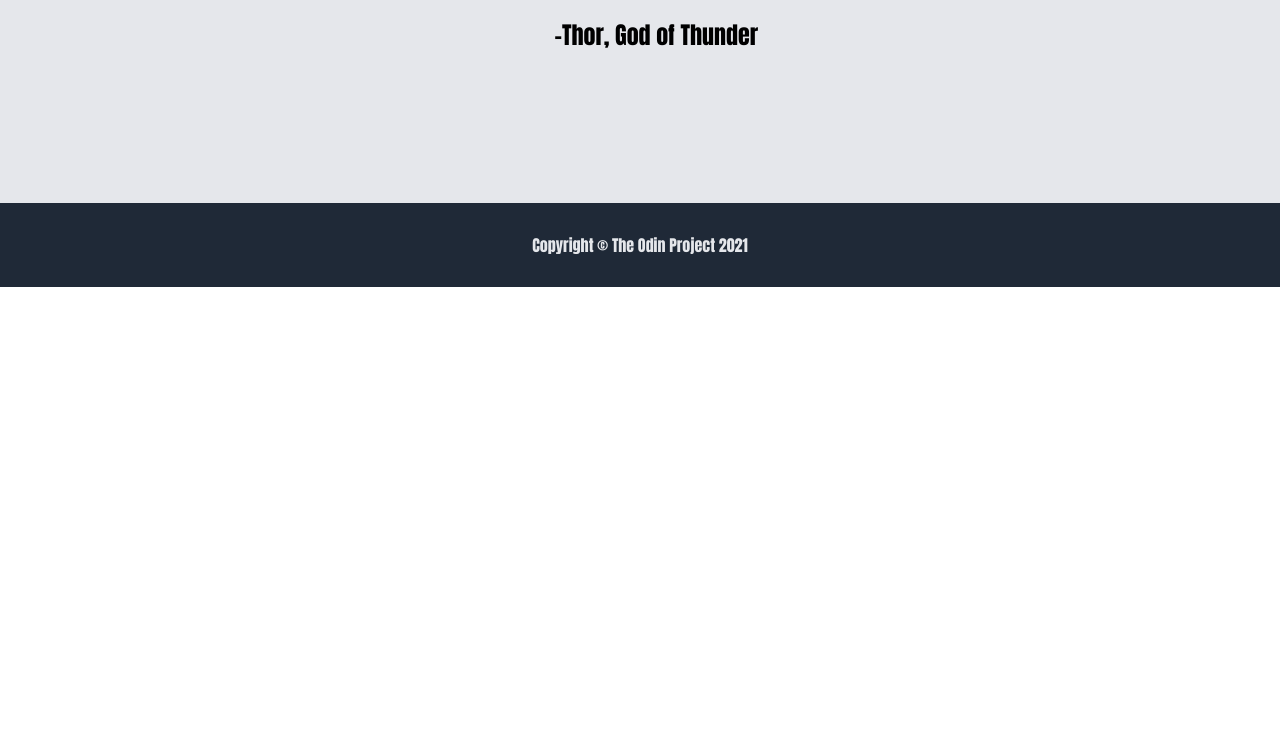
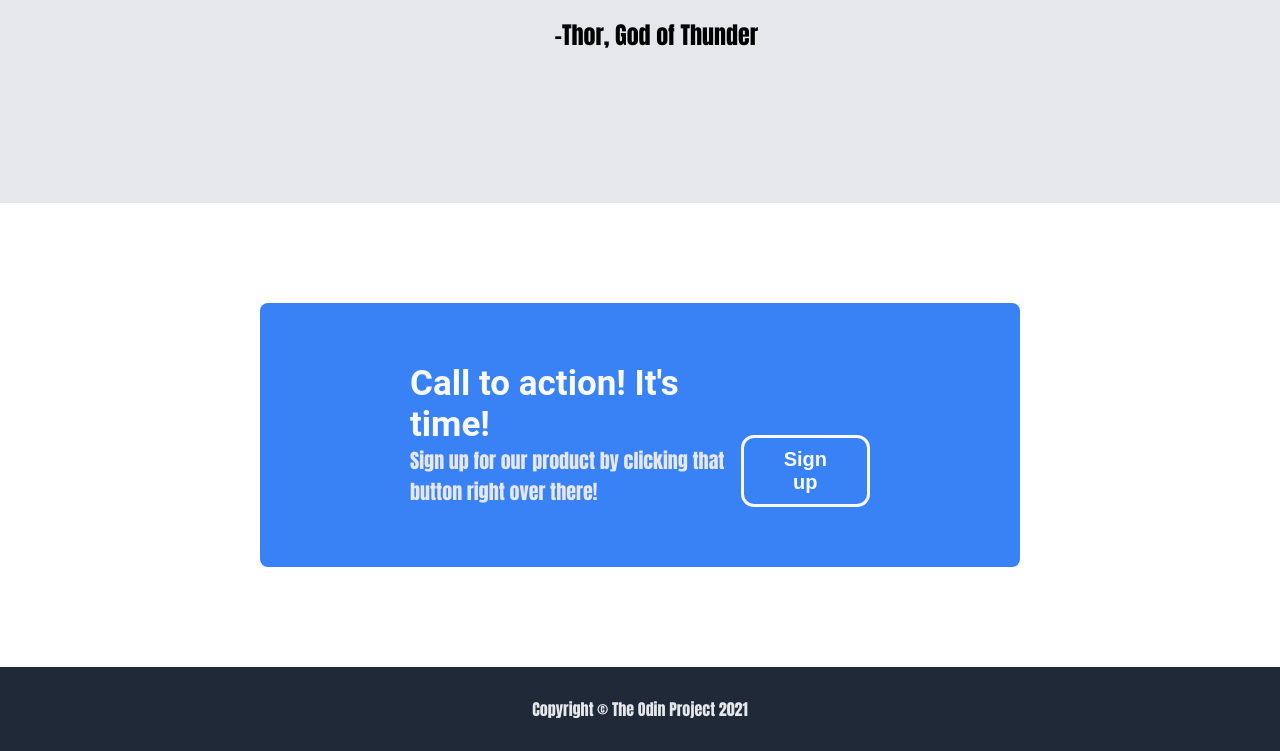
Before and after one commit to JLavigueure/landing-page, a plain HTML site: page index.html in a window 1280 px wide. Shown: the part 1840-2591 px from the top of the page. Before the commit the page ends 2127 px from the top, so only its background shows below. Drawn offline with Linux system fonts and the light colour scheme.

Commit message:
create and format call to action box at bottom

```diff
--- a/index.html
+++ b/index.html
@@ -67,6 +67,17 @@
         <p class="author text">-Thor, God of Thunder</p>
     </div>
 
+
+    <div class="callbox">
+        <div class="callboxleft">
+            <p class="calltext text">Call to action! It's time!</p>
+            <p class="calltextsmall text">Sign up for our product by clicking that button right over there!</p>
+        </div>
+        <div class="callboxright">
+            <button class="callboxbutton">Sign up</button>
+        </div>
+    </div>
+
     <div class="footer">
         <p class="f text">Copyright &copy The Odin Project 2021</p>
     </div>
--- a/style.css
+++ b/style.css
@@ -169,6 +169,43 @@ color: #e5e7eb;
     margin-right: 3em;
 }
 
+/* call to action box */
+.callbox {
+    background-color: #3882F6;
+    margin: 100px  260px;
+    display: flex;
+    border-radius: 8px;
+    padding: 60px 150px;
+    align-items: flex-end;
+}
+
+.calltext {
+    color: #F9FAF8;
+    font-size: 35px;
+    font-family: roboto, sans-serif;
+    font-weight: bolder;
+}
+
+.calltextsmall {
+    color: #e5e7eb;
+    font-size: 20px;
+}
+
+.callboxright {
+    margin-left: auto;
+    margin-right: 0px;
+}
+
+.callboxbutton {
+    padding: 10px 40px;
+    border-radius: 13px;
+    border: 3.5px solid #f9faf8;
+    background-color: #3882F6;
+    color: #F9FAF8;
+    font-size: 20px;
+    font-weight: bolder;
+}
+
 /* footer */
 .footer {
     display: flex;
```
